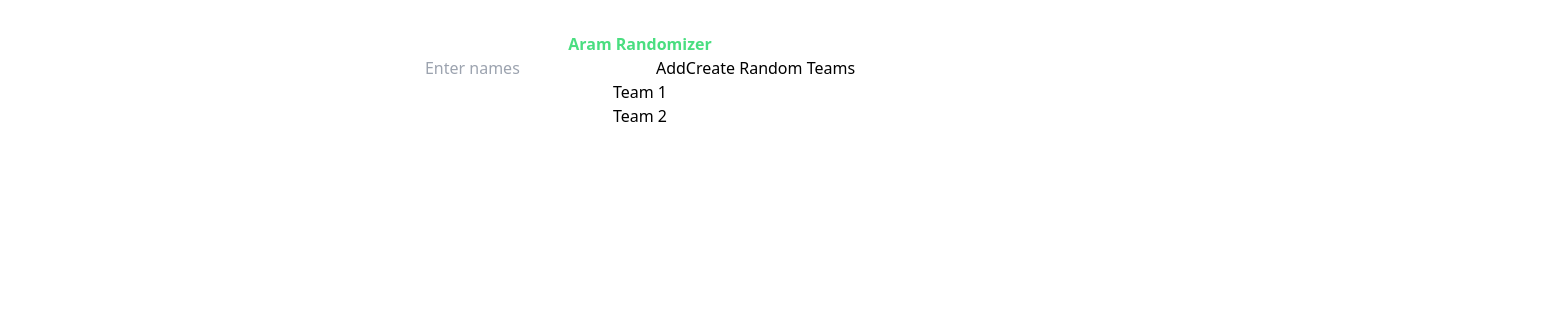
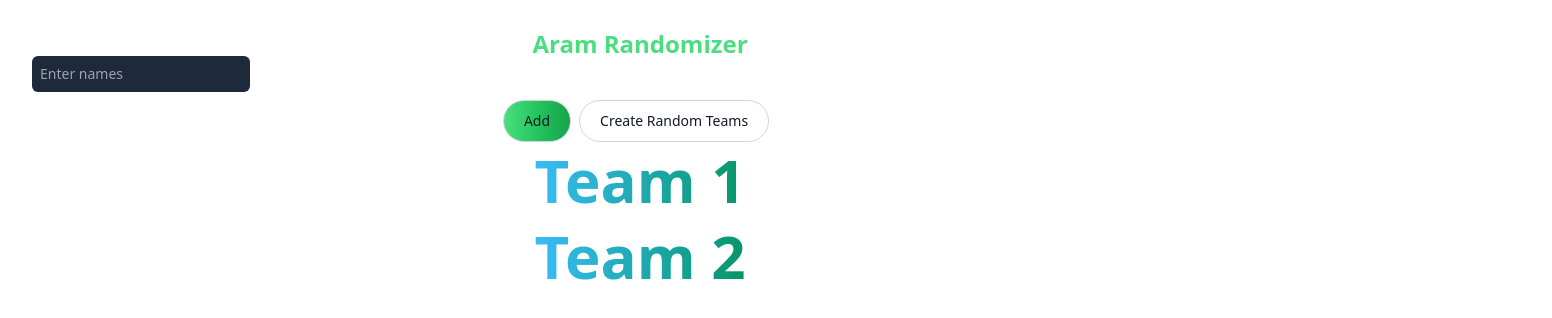
Before and after one commit to Condusty/AramRandomizer, a React (Vite) app in the folder aram-randomizer/: page / in a window 1280 px wide. Shown: the top 318 px of the page, 1552 px wide, since content can reach past the window. Built offline with nearby package versions, Linux system fonts and the light colour scheme.

Commit message:
Changed styling

```diff
--- a/aram-randomizer/src/App.tsx
+++ b/aram-randomizer/src/App.tsx
@@ -6,10 +6,10 @@ function App() {
 
   return (
     <>
-      <div>
+      < div >
         <Message />
         <TeamRandomizer />
-      </div>
+      </div >
     </>
   )
 }
--- a/aram-randomizer/src/Message.tsx
+++ b/aram-randomizer/src/Message.tsx
@@ -1,7 +1,7 @@
 function Message() {
     return (
         <div >
-            <h1 className="text-green-400 text-center font-bold">Aram Randomizer</h1>
+            <h1 className="text-green-400 text-center align-middle font-bold scale-150">Aram Randomizer</h1>
         </div>
     )
 }
--- a/aram-randomizer/src/TeamRandomizer.tsx
+++ b/aram-randomizer/src/TeamRandomizer.tsx
@@ -47,16 +47,22 @@ const TeamRandomizer = () => {
     return (
         <div>
             <input
+                className="rounded-md block mb-2 text-sm font-medium bg-slate-800 text-gray-600 dark:text-white p-2"
                 type="text"
                 placeholder="Enter names"
                 value={input}
                 onChange={handleInputChange}
                 onKeyDown={(e) => { if (e.key === "Enter") { addPlayerList(); } }} //if enter key is pressed, add player to list
             />
-            <button onClick={addPlayerList}>Add</button>
-            <button onClick={() => splitListRandomly(playerList)}>Create Random Teams</button>
+
+            <button type="button" className="text-gray-900 bg-white border border-gray-300 bg-gradient-to-r from-green-400 via-green-500 to-green-600 focus:outline-none hover:bg-gray-100 focus:ring-4 focus:ring-gray-100 font-medium rounded-full text-sm px-5 py-2.5 me-2 mb-2 dark:bg-gray-800 dark:text-white dark:border-gray-600 dark:hover:bg-gray-700 dark:hover:border-gray-600 dark:focus:ring-gray-700"
+                onClick={addPlayerList}>Add
+            </button>
+
+            <button className="text-gray-900 bg-white border border-gray-300 focus:outline-none hover:bg-gray-100 focus:ring-4 focus:ring-gray-100 font-medium rounded-full text-sm px-5 py-2.5 me-2 mb-2 dark:bg-gray-800 dark:text-white dark:border-gray-600 dark:hover:bg-gray-700 dark:hover:border-gray-600 dark:focus:ring-gray-700"
+                onClick={() => splitListRandomly(playerList)}>Create Random Teams</button>
             <div>
-                <h3>Team 1</h3>
+                <h3 className="mb-4 text-3xl font-extrabold text-gray-900 dark:text-white md:text-5xl lg:text-6xl"><span className="text-transparent bg-clip-text bg-gradient-to-r to-emerald-600 from-sky-400">Team 1</span></h3>
                 <ul>
                     {team1list.map((item, index) => (
                         <li key={index}>{item}</li>
@@ -64,7 +70,7 @@ const TeamRandomizer = () => {
                 </ul>
             </div>
             <div>
-                <h3>Team 2</h3>
+                <h3 className="mb-4 text-3xl font-extrabold text-gray-900 dark:text-white md:text-5xl lg:text-6xl"><span className="text-transparent bg-clip-text bg-gradient-to-r to-emerald-600 from-sky-400">Team 2</span></h3>
                 <ul>
                     {team2list.map((item, index) => (
                         <li key={index}>{item}</li>
```
